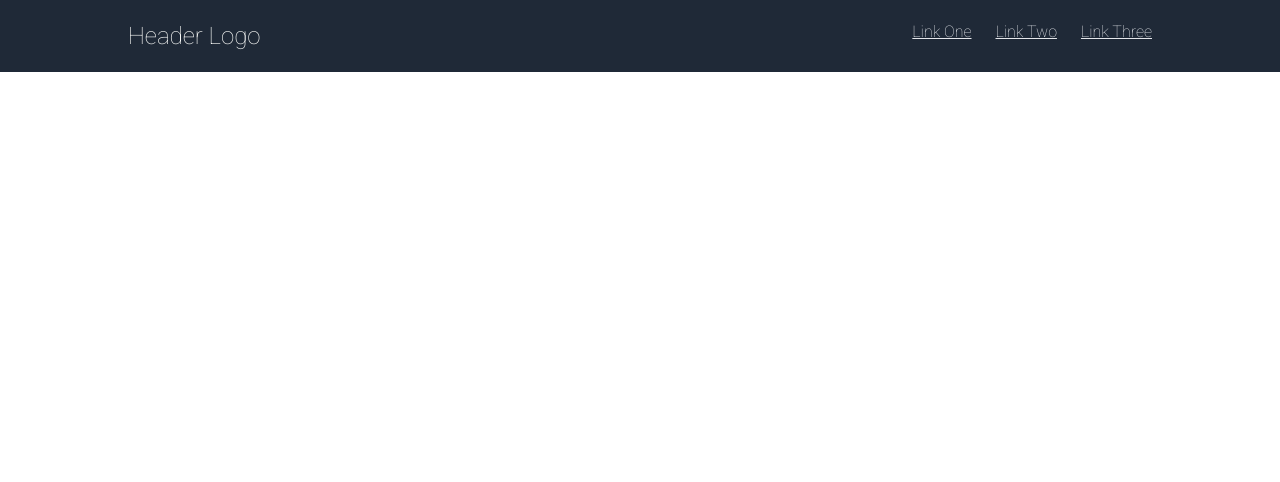
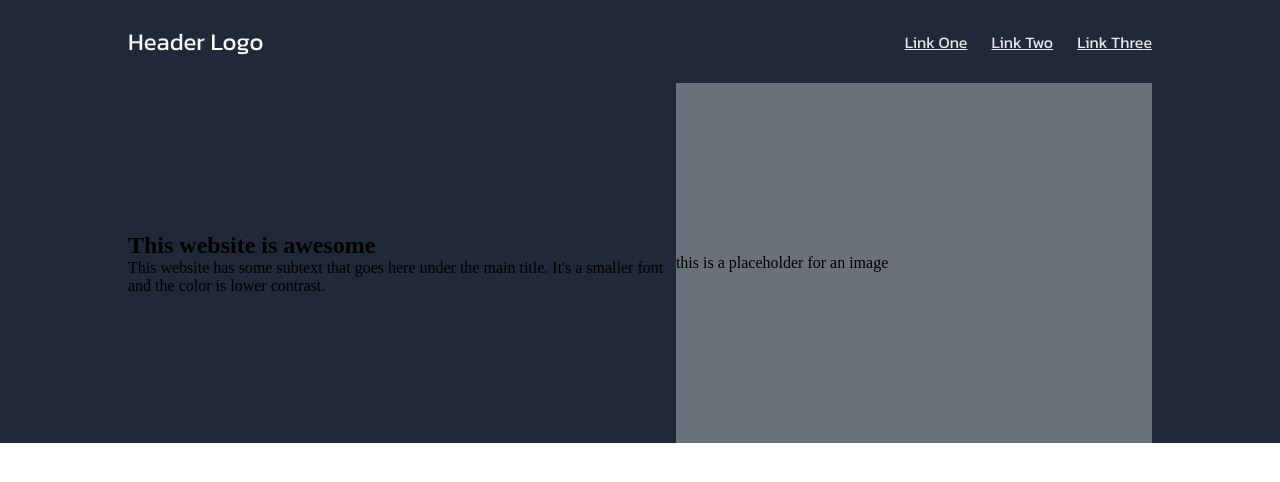
Before and after one commit to cboud31/top-landing-page, a plain HTML site: page index.html in a window 1280 px wide. Drawn offline with Linux system fonts and the light colour scheme.

Commit message:
finish styling nav; begin building hero html

```diff
--- a/index.html
+++ b/index.html
@@ -3,7 +3,6 @@
   <head>
     <meta charset="UTF-8" />
     <meta name="viewport" content="width=device-width, initial-scale=1.0" />
-    <link rel="stylesheet" href="reset.css" />
     <link rel="stylesheet" href="styles.css" />
     <link rel="preconnect" href="https://fonts.googleapis.com" />
     <link rel="preconnect" href="https://fonts.gstatic.com" crossorigin />
@@ -15,6 +14,7 @@
     <title>TOP - Landing Page</title>
   </head>
   <body>
+    <!-- HEADER -->
     <header class="nav-bar">
       <div class="nav-bar-logo">Header Logo</div>
       <ul class="nav-bar-links">
@@ -23,5 +23,22 @@
         <li><a href="#">Link Three</a></li>
       </ul>
     </header>
+    <!-- HERO -->
+    <section class="hero">
+      <div class="hero-content">
+        <h1 class="hero-h1">This website is awesome</h1>
+        <div class="hero-subtext">
+          This website has some subtext that goes here under the main title.
+          It's a smaller font and the color is lower contrast.
+        </div>
+      </div>
+      <div class="hero-img-placeholder">
+        <div class="hero-subtext">this is a placeholder for an image</div>
+      </div>
+    </section>
+    <!-- CAROUSEL -->
+    <!-- TESTIMONIAL -->
+    <!-- CTA -->
+    <!-- FOOTER -->
   </body>
 </html>
--- a/styles.css
+++ b/styles.css
@@ -1,9 +1,22 @@
+* {
+  box-sizing: border-box;
+  list-style: none;
+  margin: 0;
+  /* LANDING PAGE COLOR PALETTE */
+  --main-bg-color: #1f2937;
+  --placeholder-gray: #f9faf858;
+  --secondary-bg-gray: #e5e7eb;
+  --text-primary-white: #f9faf8;
+  --text-secondary-white: #e5e7eb;
+}
+
+/* NAV-BAR */
 .nav-bar {
-  background: #1f2937;
-  color: #f9faf8;
+  align-items: center;
+  background: var(--main-bg-color);
+  color: var(--text-primary-white);
   display: flex;
   font-family: "Kanit", sans-serif;
-  font-family: "Roboto", sans-serif;
   justify-content: space-between;
   padding: 24px 10%;
   width: 100%;
@@ -19,5 +32,22 @@
 }
 
 .nav-bar-links > li > * {
-  color: #e5e7eb;
+  color: var(--text-secondary-white);
 }
+
+/* HERO */
+.hero {
+  align-items: center;
+  background: var(--main-bg-color);
+  display: flex;
+  justify-content: center;
+  padding: 0px 10%;
+}
+
+.hero-img-placeholder {
+  align-items: center;
+  background: var(--placeholder-gray);
+  display: flex;
+  height: 360px;
+  width: 640px;
+}
```
